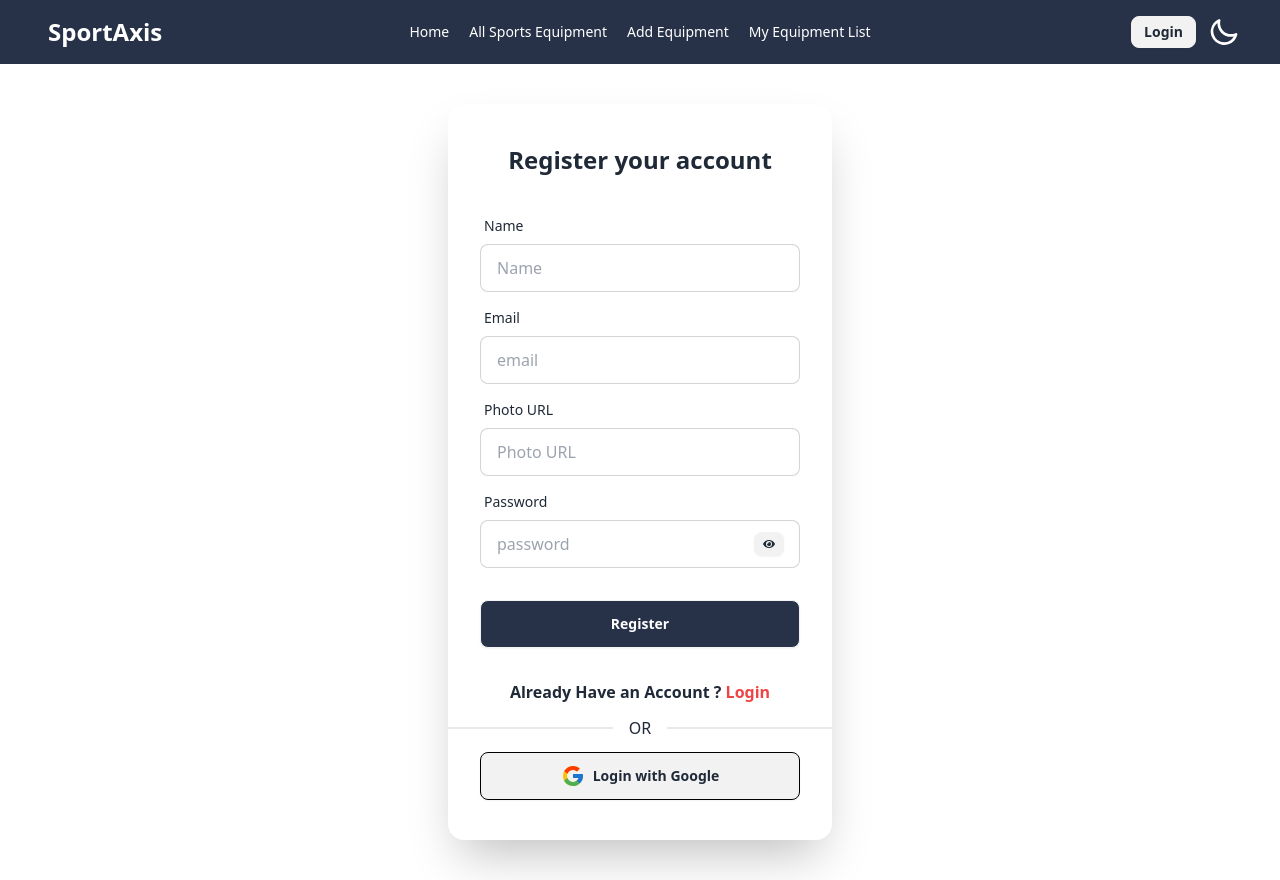
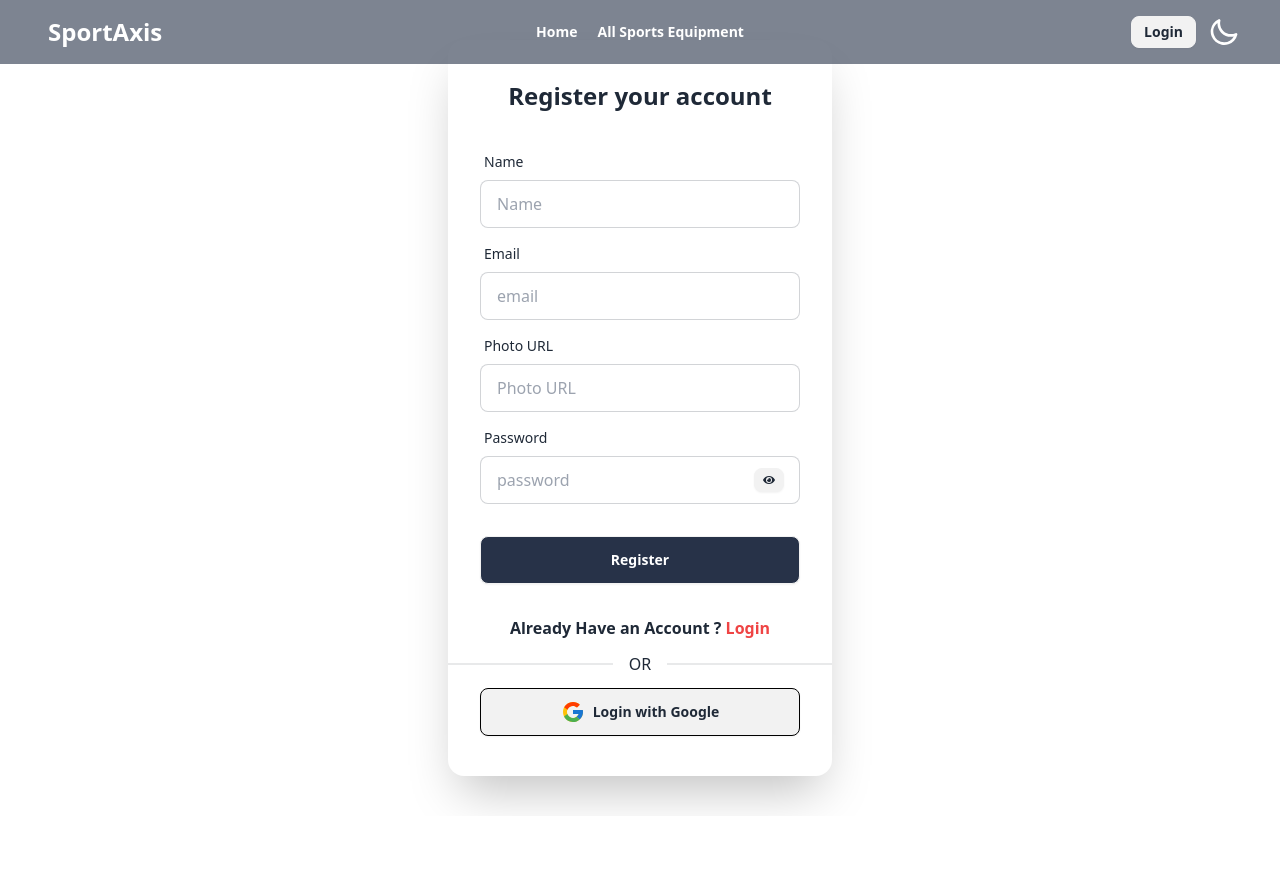
Before and after one commit to siam114/sportsAxios, a React (Vite) app: page /auth/register in a window 1280 px wide. After the commit the page ends 816 px from the top, so only its background shows below. Built offline with nearby package versions, Linux system fonts and the light colour scheme; no server answers.

Commit message:
early job er jnnoo push

```diff
--- a/src/component/Header.jsx
+++ b/src/component/Header.jsx
@@ -20,6 +20,13 @@ const Header = () => {
     </div>
   );
 
+  const links1 =(
+    <div className="flex flex-col md:flex-row gap-2 md:gap-5 font-semibold">
+        <NavLink to="/">Home</NavLink>
+        <NavLink to="/allSports">All Sports Equipment</NavLink>
+    </div>
+  )
+
   const handleToggle = () => {
     setTheme(theme === "light" ? "dark" : "light");
   };
@@ -31,7 +38,7 @@ const Header = () => {
   }, [theme]);
 
   return (
-    <div className="navbar dark:text-[#273248] dark:bg-slate-300 bg-[#273248] text-white w-full mx-auto md:px-10 py-2">
+    <div className="navbar fixed z-50 top-0 bg-opacity-60 dark:text-[#273248] dark:bg-slate-300 bg-[#273248] text-white w-full mx-auto md:px-10 py-2">
       <div className="navbar-start">
         <div className="dropdown">
           <div
@@ -55,7 +62,10 @@ const Header = () => {
         </Link>
       </div>
       <div className="navbar-center hidden lg:flex">
-        <ul className="menu menu-horizontal px-1">{links}</ul>
+        {
+          user ? <ul className="menu menu-horizontal px-1">{links}</ul> : <ul className="menu menu-horizontal px-1">{links1}</ul>
+        }
+
       </div>
       <div className="navbar-end">
         {user ? (
@@ -64,6 +74,7 @@ const Header = () => {
              data-tooltip-id="user-tooltip"
              data-tooltip-content={user?.displayName || "No username available"}
               className="w-10 h-10 rounded-full"
+              referrerPolicy='no-referrer'
               src={user?.photoURL}
               alt=""
             />
--- a/src/layout/Home.jsx
+++ b/src/layout/Home.jsx
@@ -8,6 +8,8 @@ import { Fade } from "react-awesome-reveal";
 
 const Home = () => {
     const productData = useLoaderData();
+    console.log(productData);
+
 
   return (
     <div>
```
